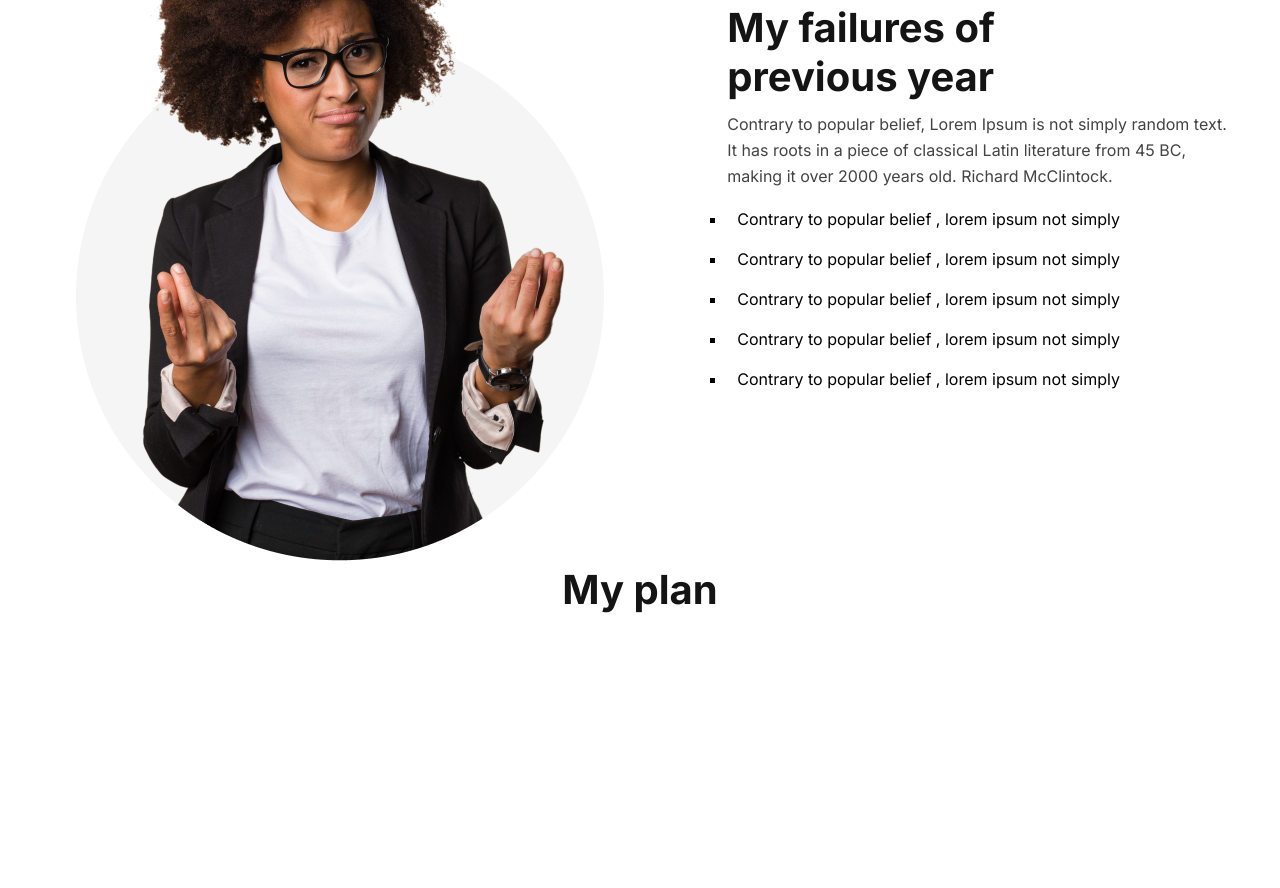
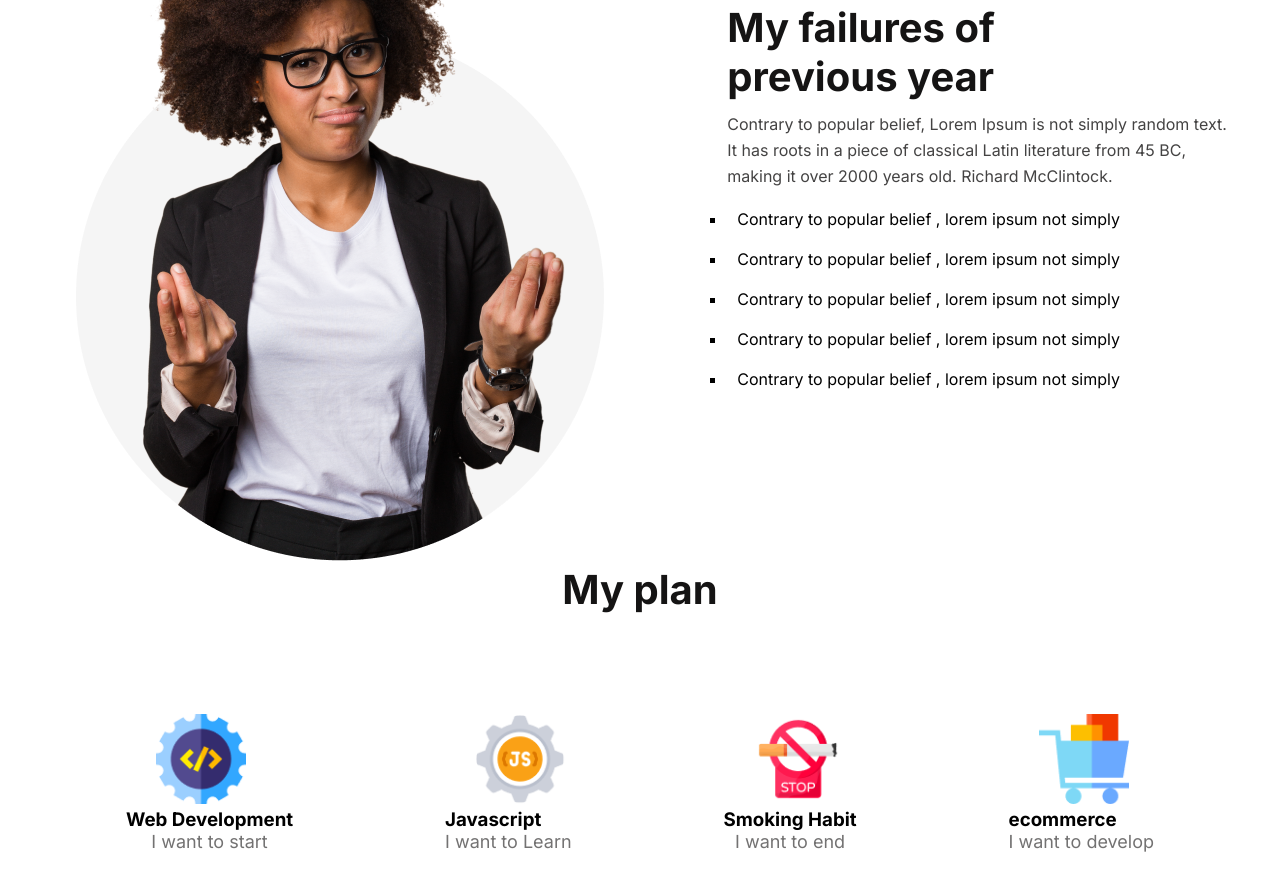
Before and after one commit to mkasiam/new-year-new-me, a plain HTML site: page index.html in a window 1280 px wide. Shown: the part 923-1811 px from the top of the page. Before the commit the page ends 1557 px from the top, so only its background shows below. Drawn offline with Linux system fonts and the light colour scheme.

Commit message:
plan section done

```diff
--- a/index.css
+++ b/index.css
@@ -88,9 +88,37 @@ body {
 }
 
 /* This is my plan section styles  */
-.plan-header {
-    color:  #151414;
+.plan-main-header {
+    color: #151414;
     font-size: 40px;
     font-weight: 700;
     text-align: center;
+    margin-bottom: 50px;
 }
+
+.plans-header {
+    color: #151414;
+    text-align: center;
+    font-size: 30px;
+    font-weight: 700;
+}
+
+.plan-discript {
+    color: #737272;
+    text-align: center;
+    font-size: 18px;
+    font-weight: 400;
+}
+
+.box-container {
+    display: flex;
+    justify-content: space-around;
+    align-items: center;
+    padding: 50px;
+}
+
+.box-image {
+    width: 90px;
+    height: 90px;
+    margin-left: 30px;
+}
--- a/index.html
+++ b/index.html
@@ -54,11 +54,38 @@
         </div>
 
         <!-- This is my plan section  -->
-        <h1 class="plan-header">My plan </h1>
+        <h1 class="plan-main-header">My plan </h1>
+
         <div class="box-container">
             <div class="smallBox">
-                <img src="images/" alt="">
+
+                <img class="box-image" src="images/icons/web.png" alt="">
+
+                <h3 plans-header>Web Development</h3>
+                <p class="plan-discript">I want to start</p>
             </div>
+            <div class="smallBox">
+
+                <img class="box-image" src="images/icons/js.png" alt="">
+
+                <h3 plans-header>Javascript</h3>
+                <p class="plan-discript">I want to Learn</p>
+            </div>
+            <div class="smallBox">
+
+                <img class="box-image" src="images/icons/smoke.png" alt="">
+
+                <h3 plans-header>Smoking Habit</h3>
+                <p class="plan-discript">I want to end</p>
+            </div>
+            <div class="smallBox">
+
+                <img class="box-image" src="images/icons/ecom.png" alt="">
+
+                <h3 plans-header>ecommerce</h3>
+                <p class="plan-discript">I want to develop</p>
+            </div>
+
         </div>
 
 
```
